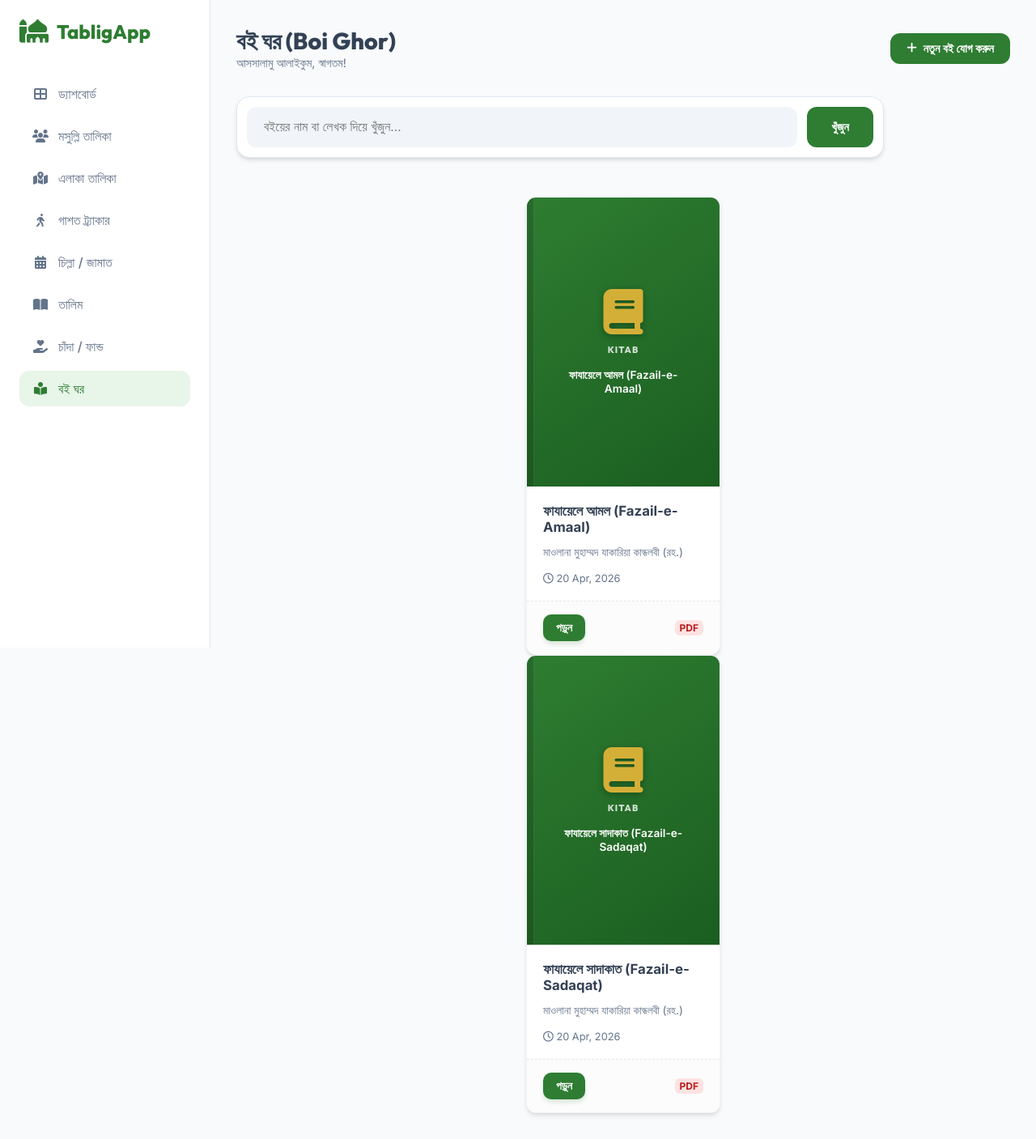
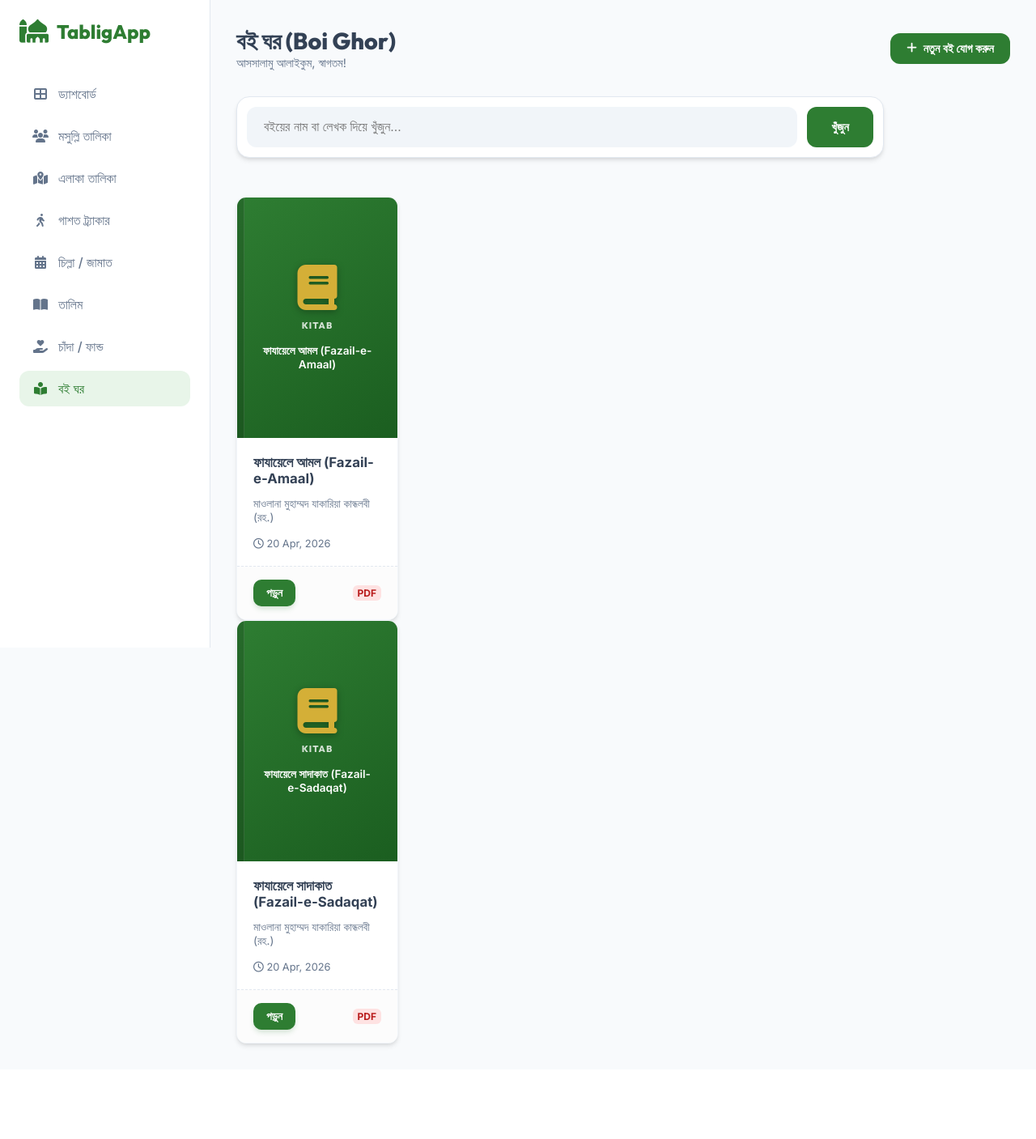
Before and after one commit to mdzihad42/tablig_bd, a Django app: page /books/ in a window 1280 px wide. Shown: the whole page at 81% size. After the commit the page ends 1294 px from the top, so only its background shows below. Run offline with Django 5.2, Linux system fonts and the light colour scheme; a user stored in the database is signed in; data comes from the database, SQL or seed files in the repository.

Commit message:
Fix side-by-side layout for books with fixed width

```diff
--- a/tablig_project/tablig/templates/tablig/book_list.html
+++ b/tablig_project/tablig/templates/tablig/book_list.html
@@ -13,7 +13,7 @@
 <style>
     .book-grid {
         display: grid;
-        grid-template-columns: repeat(auto-fill, minmax(180px, 1fr));
+        grid-template-columns: repeat(auto-fill, 200px);
         gap: 2rem;
         justify-content: start;
     }
@@ -26,9 +26,7 @@
         border: 1px solid #f1f5f9;
         display: flex;
         flex-direction: column;
-        max-width: 240px; /* Limit max width for better proportions */
-        margin: 0 auto;
-        width: 100%;
+        width: 200px; /* Fixed width for better side-by-side view */
     }
     .book-card:hover {
         transform: translateY(-8px);
```
